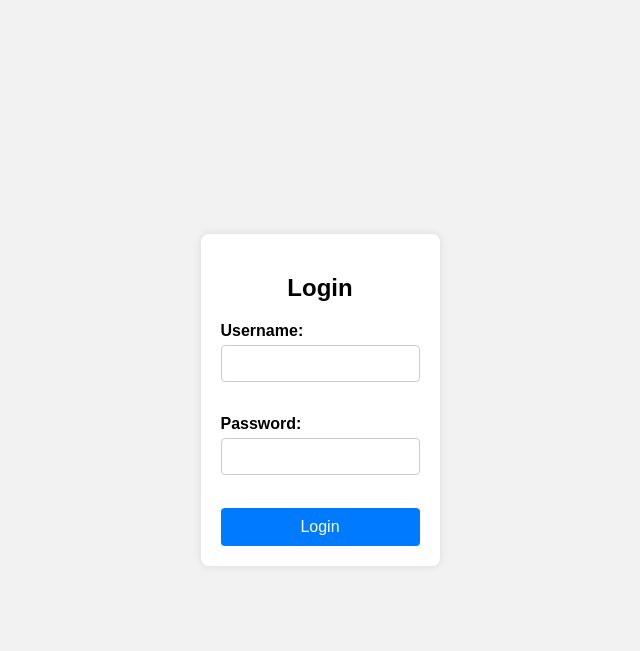
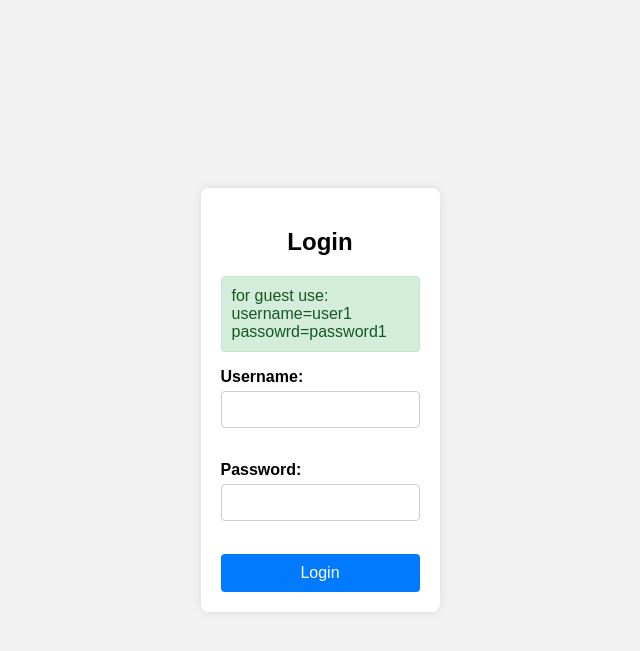
Before and after one commit to sergioscattone/Agile-Harvard, a Flask app: page /login in a window 1280 px wide. Shown: the top 651 px of the page, without its empty margins (320-960 px from the left). Run offline with Flask 3, Linux system fonts and the light colour scheme.

Commit message:
example credentials

```diff
--- a/templates/login.html
+++ b/templates/login.html
@@ -8,6 +8,9 @@
   <body>
     <div class="login-container">
       <h2>Login</h2>
+      <ul class="messages">
+        <li class="success">for guest use: <br />username=user1 <br />passowrd=password1</li>
+      </ul>
       <form method="POST" action="{{ url_for('login') }}">
         <label for="username">Username:</label>
         <input type="text" id="username" name="username" required>
```
